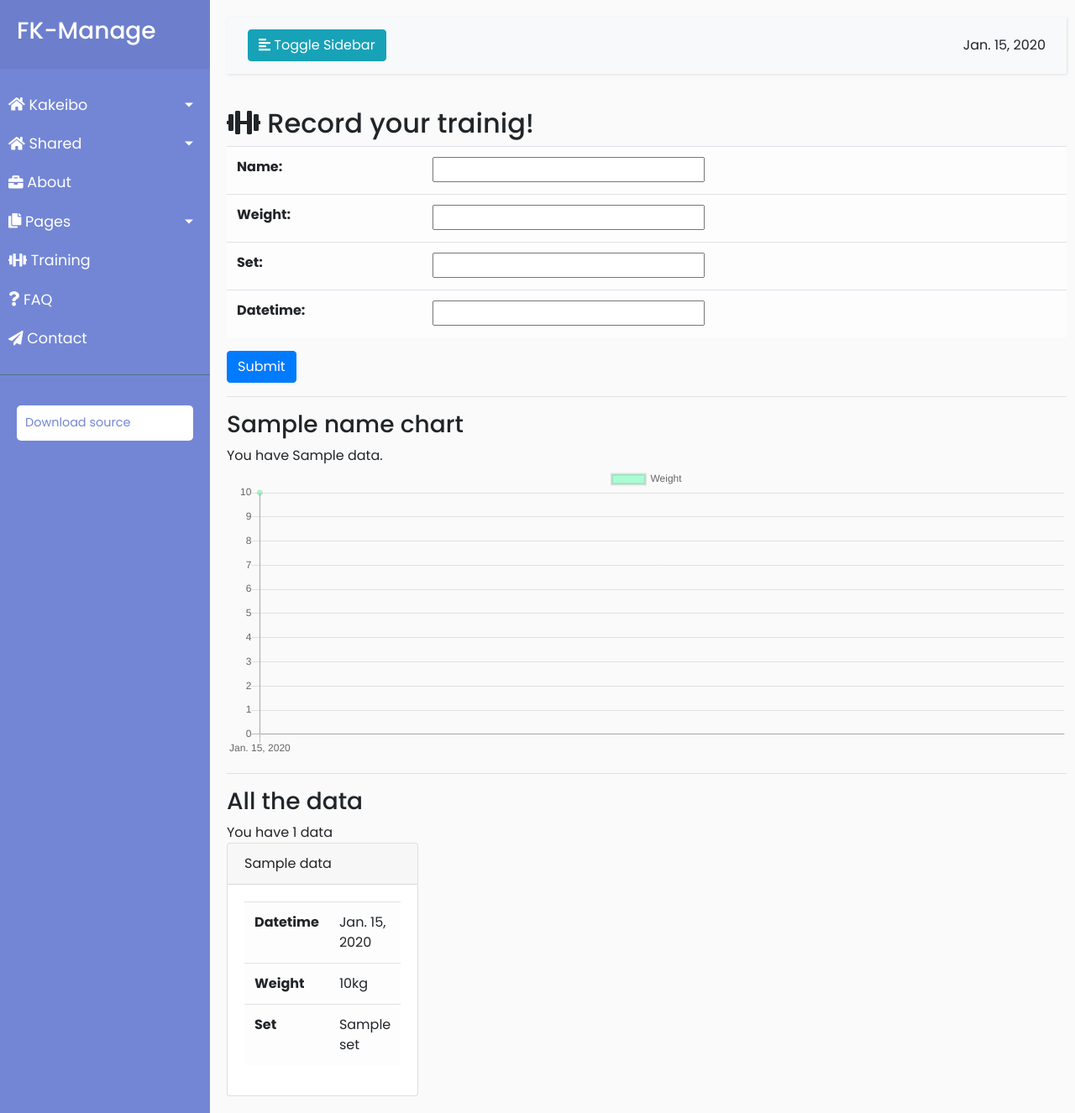
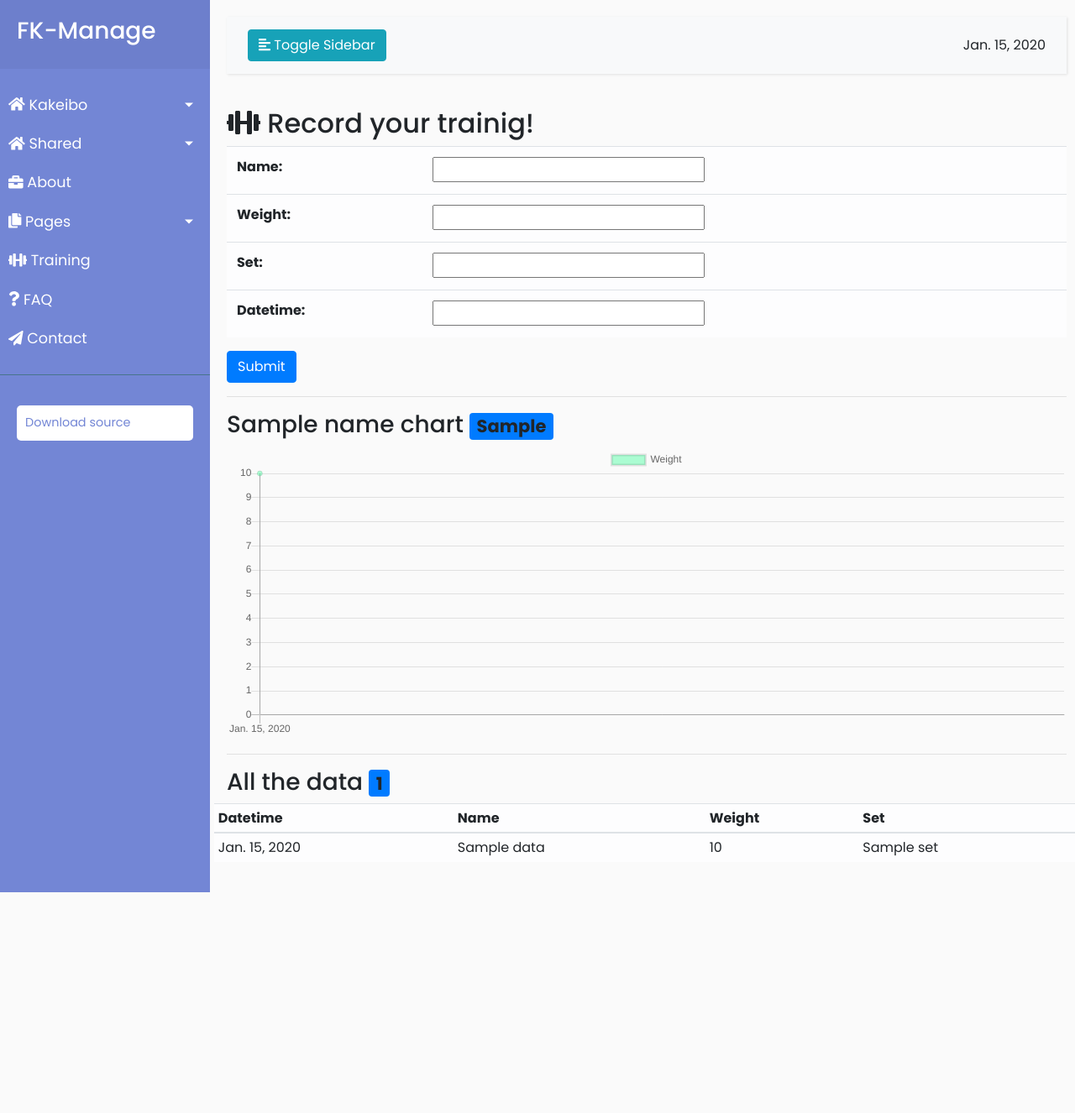
Before and after one commit to takashifuruya0/gae_django_python3, a Django app: template ra/templates/ra/training.html in a window 1280 px wide. Shown: the whole page at 84% size. After the commit the page ends 1063 px from the top, so only its background shows below. Run offline with Django 3.2, Linux system fonts and the light colour scheme; tables that the repository leaves empty hold one stand-in row (values such as "Sample post"); the template is opened without the code that fills it: values that come from a table or form of the project are taken from there, most other values are stand-ins (such as "Sample title", 1, 10 or a date in 2020); some libraries are stand-ins or nearby versions.

Commit message:
index対応

```diff
--- a/ra/templates/ra/training.html
+++ b/ra/templates/ra/training.html
@@ -21,8 +21,7 @@
 <hr>
 <div class="row">
   <div class="col-12">
-    <h3>{{name_chart}}</h3>
-    You have {{length_chart}} data.
+    <h3>{{name_chart}} <span class="badge bg-primary">{{length_chart}}</span> </h3>
     <canvas id="chart"></canvas>
   </div>
 </div>
@@ -30,34 +29,28 @@
 <hr>
 <div class="row">
   <div class="col-12">
-    <h3>All the data</h3>
-    You have {{ length }} data
+    <h3>All the data <span class="badge bg-primary">{{length}}</span> </h3>
   </div>
-  {% for d in data %}
-  <div class="col-6 col-sm-4 col-md-3">
-    <div class="card">
-      <div class="card-header">
-        <a href="?name={{d.name}}">{{d.name}}</a>
-      </div>
-      <div class="card-body">
-        <table class="table table-light">
+  <table class="table table-light table-sm">
+    <thead>
       <tr>
         <th>Datetime</th>
-            <td>{{d.datetime | date}}</td>
+        <th>Name</th>
+        <th>Weight</th>
+        <th>Set</th>
       </tr>
+    </thead>
+    <tbody>
+      {% for d in data %}
       <tr>
-            <th>Weight</th>
-            <td>{{d.weight}}kg</td>
-          </tr>
-          <tr>
-            <th>Set</th>
+        <td>{{d.datetime|date}}</td>
+        <td><a href="?name={{d.name}}">{{d.name}}</a></td>
+        <td>{{d.weight}}</td>
         <td>{{d.set}}</td>
       </tr>
+      {% endfor %}
+    </tbody>
   </table>
-      </div>
-    </div>
-  </div>
-  {% endfor %}
 </div>
 {% endblock %}
 
```
Also changed, not shown: ra/views.py (+6 -9 lines). Lines whose indentation alone changed are shown as unchanged.
